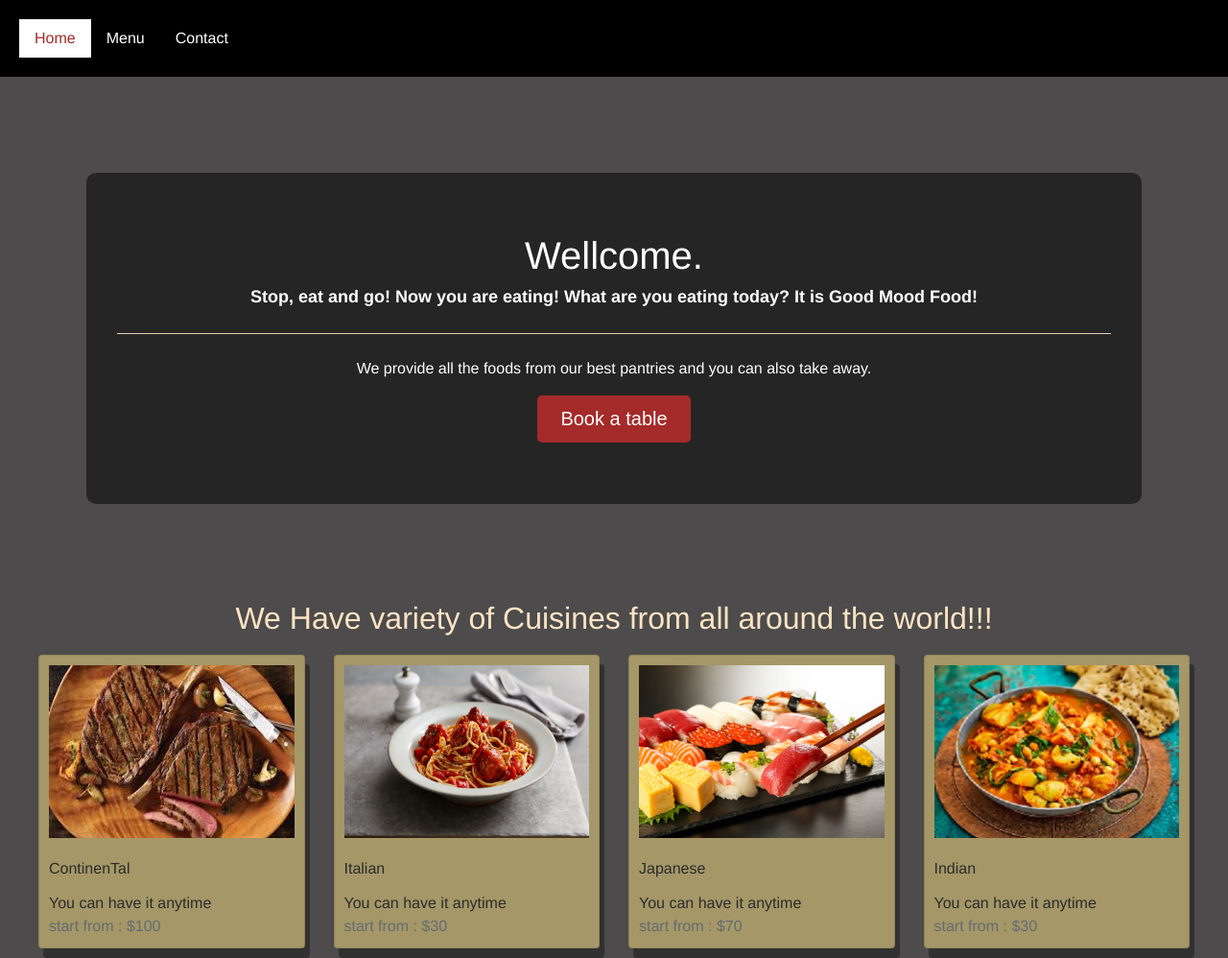
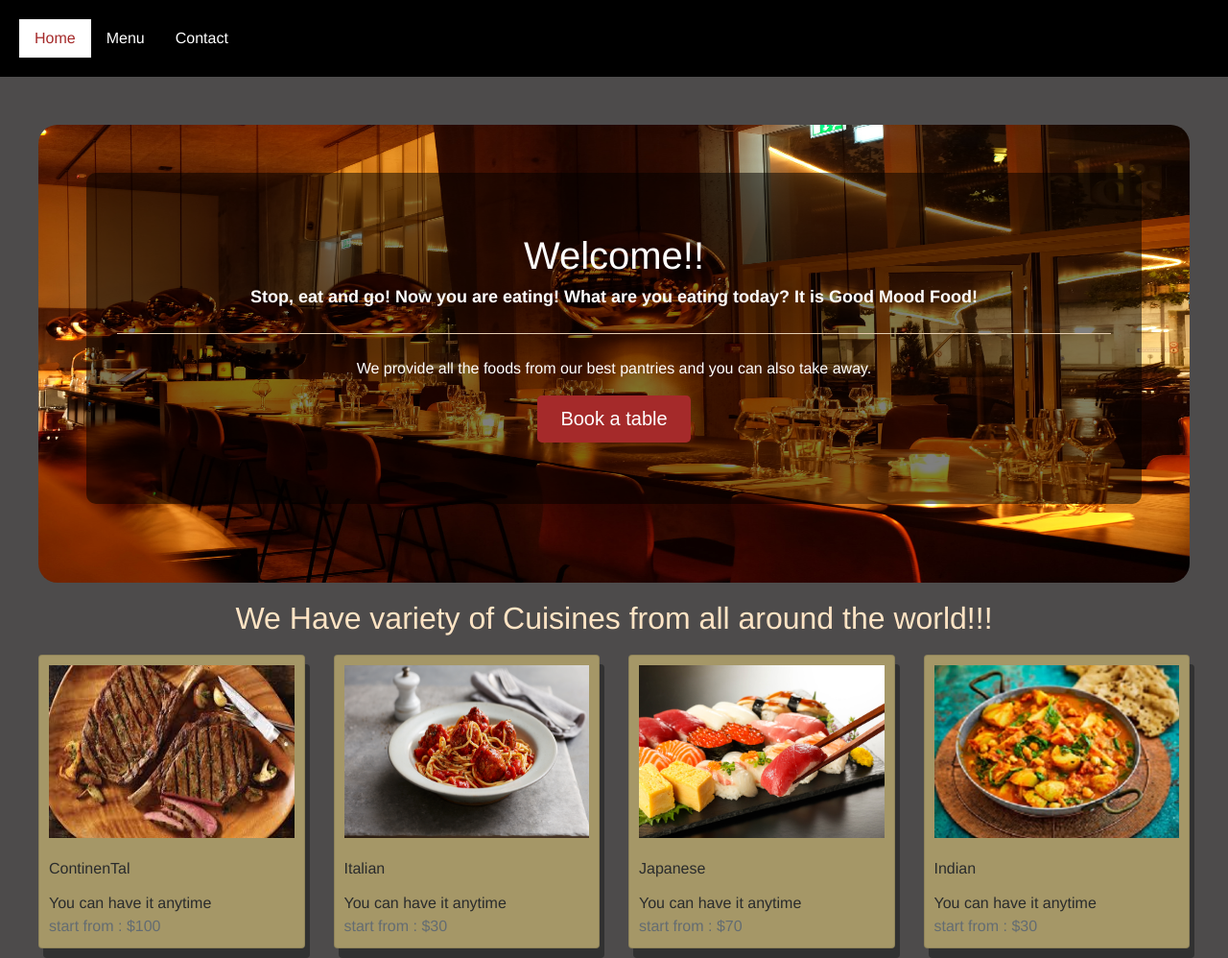
Before and after one commit to LamiaSristy/Restaurant-Homepage-JS, a website built with webpack: page dist/index.html in a window 1280 px wide. Shown: the top 998 px of the page at 96% size. Built offline with nearby package versions, Linux system fonts and the light colour scheme; files whose address does not match are found by name.

Commit message:
Changes in styles.css

```diff
--- a/src/banner.js
+++ b/src/banner.js
@@ -13,7 +13,7 @@ const banner = () => {
   hrel.classList.add('my-4');
   bookbutton.classList.add('btn', 'btn-primary', 'btn-lg');
 
-  jumbotrontitleel.textContent = 'Wellcome.';
+  jumbotrontitleel.textContent = 'Welcome!!';
   jumbotronpel1.textContent = 'Stop, eat and go! Now you are eating! What are you eating today? It is Good Mood Food!';
   jumbotronpel2.textContent = 'We provide all the foods from our best pantries and you can also take away.';
   bookbutton.textContent = 'Book a table';
--- a/src/index.js
+++ b/src/index.js
@@ -1,4 +1,4 @@
-import './stylesheet/style.css';
+import './style.css';
 import navbar from './navbar';
 import banner from './banner';
 import cuisinelist from './cuisinelist';
--- a/src/stylesheet/style.css
+++ b/src/style.css
@@ -46,7 +46,7 @@ a:hover {
 }
 
 .banner {
-  background: url('./img/icon.jpg');
+  background: url('./icon.jpg');
   background-size: 100% 100%;
   height: 100%;
   padding: 50px 50px;
```
Also changed, not shown: dist/main.js, src/icon.jpg (renamed from src/img/icon.jpg).
